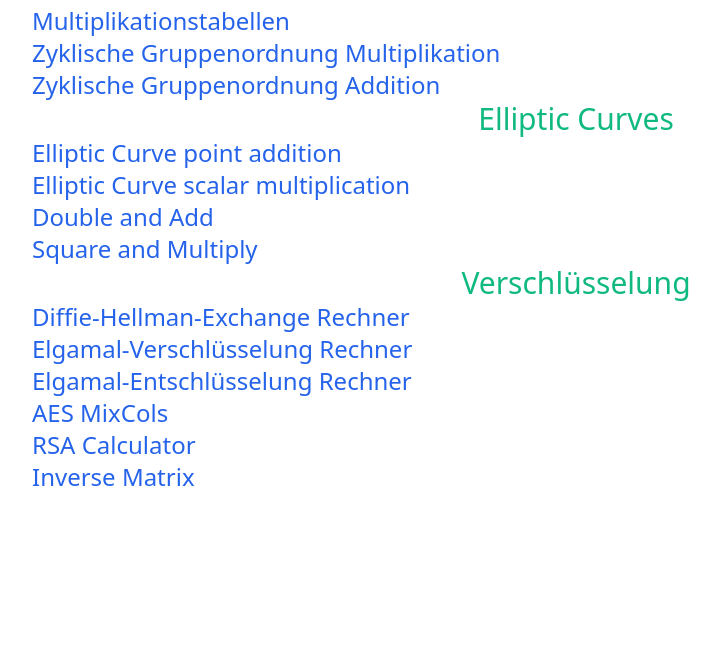
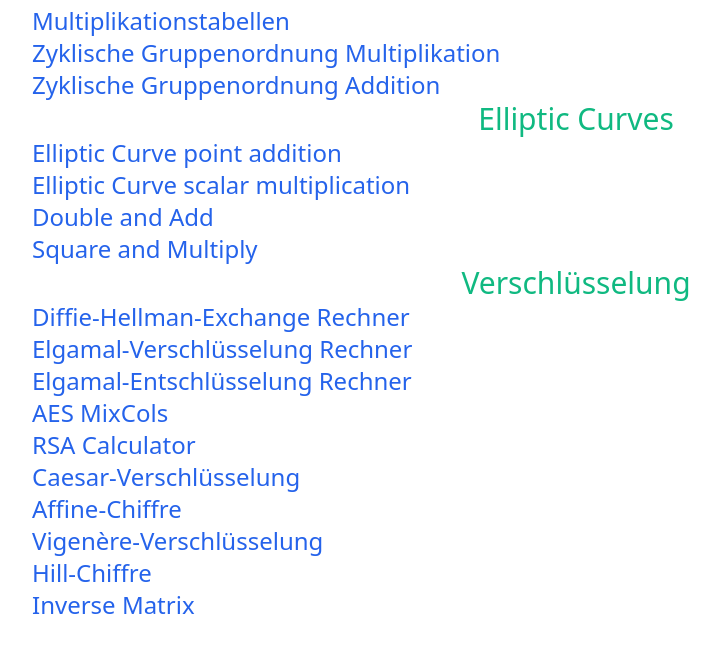
Before and after one commit to Kola50011/FH-Tools, a plain HTML site: page index.html in a window 1280 px wide. Shown: the part 651-1304 px from the top of the page, without its empty margins (64-784 px from the left). Before the commit the page ends 1240 px from the top, so only its background shows below. Drawn offline with nearby package versions, Linux system fonts and the light colour scheme.

Commit message:
Add move cyphers

```diff
--- a/index.html
+++ b/index.html
@@ -119,7 +119,22 @@
         <a href="https://www.cs.drexel.edu/~jpopyack/IntroCS/HW/RSAWorksheet.html"
             class="text-center text-blue-600 hover:text-blue-900 text-2xl">RSA Calculator</a>
     </div>
-
+    <div>
+        <a href="https://www.dcode.fr/rot-cipher"
+            class="text-center text-blue-600 hover:text-blue-900 text-2xl">Caesar-Verschlüsselung</a>
+    </div>
+    <div>
+        <a href="https://kryptografie.de/kryptografie/chiffre/affine.htm"
+            class="text-center text-blue-600 hover:text-blue-900 text-2xl">Affine-Chiffre</a>
+    </div>
+    <div>
+        <a href="https://gc.de/gc/vigenere/"
+            class="text-center text-blue-600 hover:text-blue-900 text-2xl">Vigenère-Verschlüsselung</a>
+    </div>
+    <div>
+        <a href="https://kryptografie.de/kryptografie/chiffre/hill.htm"
+            class="text-center text-blue-600 hover:text-blue-900 text-2xl">Hill-Chiffre</a>
+    </div>
 
 
 
```
